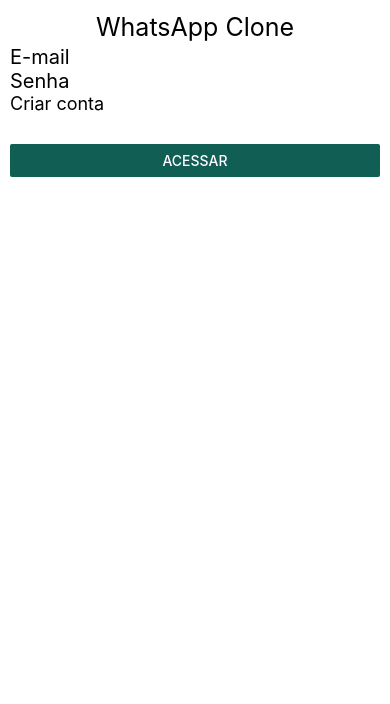
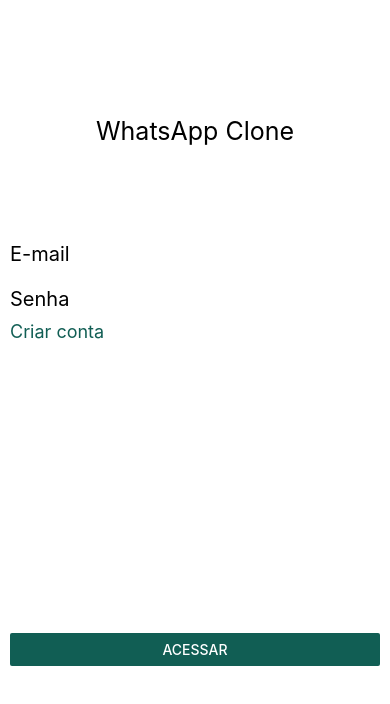
Before and after one commit to leo2d/whatsApp-clone, a React Native app: screen / in a window 390 px wide. Shown: the top 704 px of the page. Built offline with nearby package versions, Linux system fonts and the light colour scheme.

Commit message:
correcao de posicionamento do botao

```diff
--- a/App.js
+++ b/App.js
@@ -9,28 +9,7 @@
 export default class App extends Component {
   render() {
     return (
-      <View>
-        <LoginForm />
-      </View>
+      <LoginForm />
     );
   }
 }
-
-const styles = StyleSheet.create({
-  container: {
-    flex: 1,
-    justifyContent: 'center',
-    alignItems: 'center',
-    backgroundColor: '#F5FCFF',
-  },
-  welcome: {
-    fontSize: 20,
-    textAlign: 'center',
-    margin: 10,
-  },
-  instructions: {
-    textAlign: 'center',
-    color: '#333333',
-    marginBottom: 5,
-  },
-});
--- a/src/components/LoginForm.js
+++ b/src/components/LoginForm.js
@@ -1,35 +1,42 @@
 import React from 'react';
-import { View, Text, TextInput, Button, StyleSheet } from 'react-native'
+import { View, Text, TextInput, TouchableOpacity, Button, StyleSheet } from 'react-native'
+// import { Button } from 'react-native-elements'
 
 export default props => {
     return (
         <View style={styles.container}>
-            <View>
             <View style={styles.titleContainer}>
                 <Text style={styles.title}>WhatsApp Clone</Text>
             </View>
             <View style={styles.inputsContainer}>
                 <TextInput style={styles.inputs} placeholder="E-mail" />
-                    <TextInput style={styles.inputs} placeholder="Senha" />
+                <TextInput style={styles.inputs} placeholder="Senha" secureTextEntry={true} />
                 <Text style={styles.joinLink}>Criar conta</Text>
             </View>
+
             <View style={styles.buttonContainer}>
-                    <Button style={styles.button} color='#115E54' title="Acessar" onPress={() => false} />
+                <Button //containerStyle={{ flex: 1 }}
+                    buttonStyle={styles.button} onPress={() => false} color='#115E54' title="Acessar" />
             </View>
+
+            {/* <TouchableOpacity onPress={() => false}>
+                <View style={styles.buttonContainer}>
+                    <Text>Acessar</Text>
                 </View>
+            </TouchableOpacity> */}
 
         </View>
     );
-
 }
-
 
 const styles = StyleSheet.create({
     container: {
         flex: 1,
         padding: 10,
-        //backgroundColor: '#F5FCFF',
-        // flex: 2,
+        paddingTop: 30,
+        flexDirection: 'column',
+        justifyContent: 'center',
+        alignItems: 'stretch',
     },
     titleContainer: {
         flex: 1,
@@ -48,12 +55,16 @@
     },
     joinLink: {
         fontSize: 18,
+        color: '#115E54'
+    },
+    formContainer: {
+        paddingTop: 15,
     },
     buttonContainer: {
-        flex: 2,
-        paddingTop: 30
+        flex: 1,
     },
     button: {
-
+        width: 120,
+        height: 150,
     },
 });
```
Lines whose indentation alone changed are shown as unchanged.
